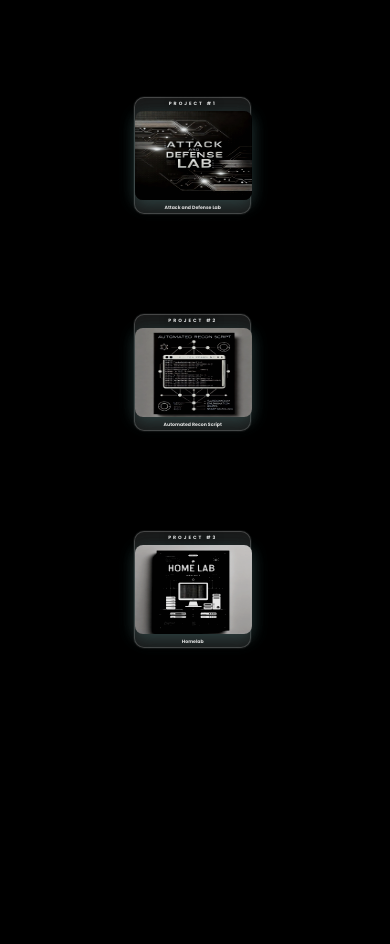
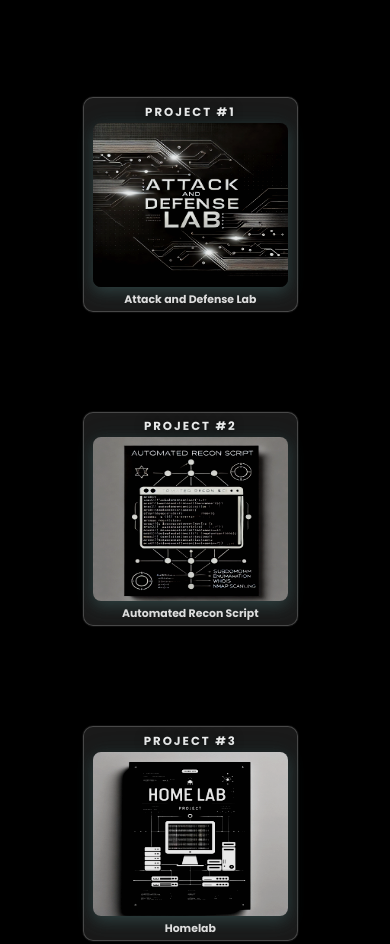
Before and after one commit to mukundvishwa95/mukundvishwa95.github.io, a plain HTML site: page index.html in a window 390 px wide. Shown: the part 1357-2301 px from the top of the page. Before the commit the page ends 2075 px from the top, so only its background shows below. Drawn offline with Linux system fonts and the light colour scheme.

Commit message:
Initial Commit

```diff
--- a/style.css
+++ b/style.css
@@ -364,13 +364,20 @@ frames cursor {
     .p1{
         display: block;
         position: relative;
-        left: 31%;
-        height: 30vw;
-        width: 30vw;
+        left: 15%;
+        height: 55vw;
+        width: 55vw;
     }
     .p1 img{
-        height:23vw;
-        width:30vw;
+        height:42vw;
+        width:50vw;
+    }
+    .p1 h1{
+        top:-1%;
+        font-size: 3vw;
+    }
+    .p1 h2{
+        font-size: 2.8vw;
     }
 }
 
```
